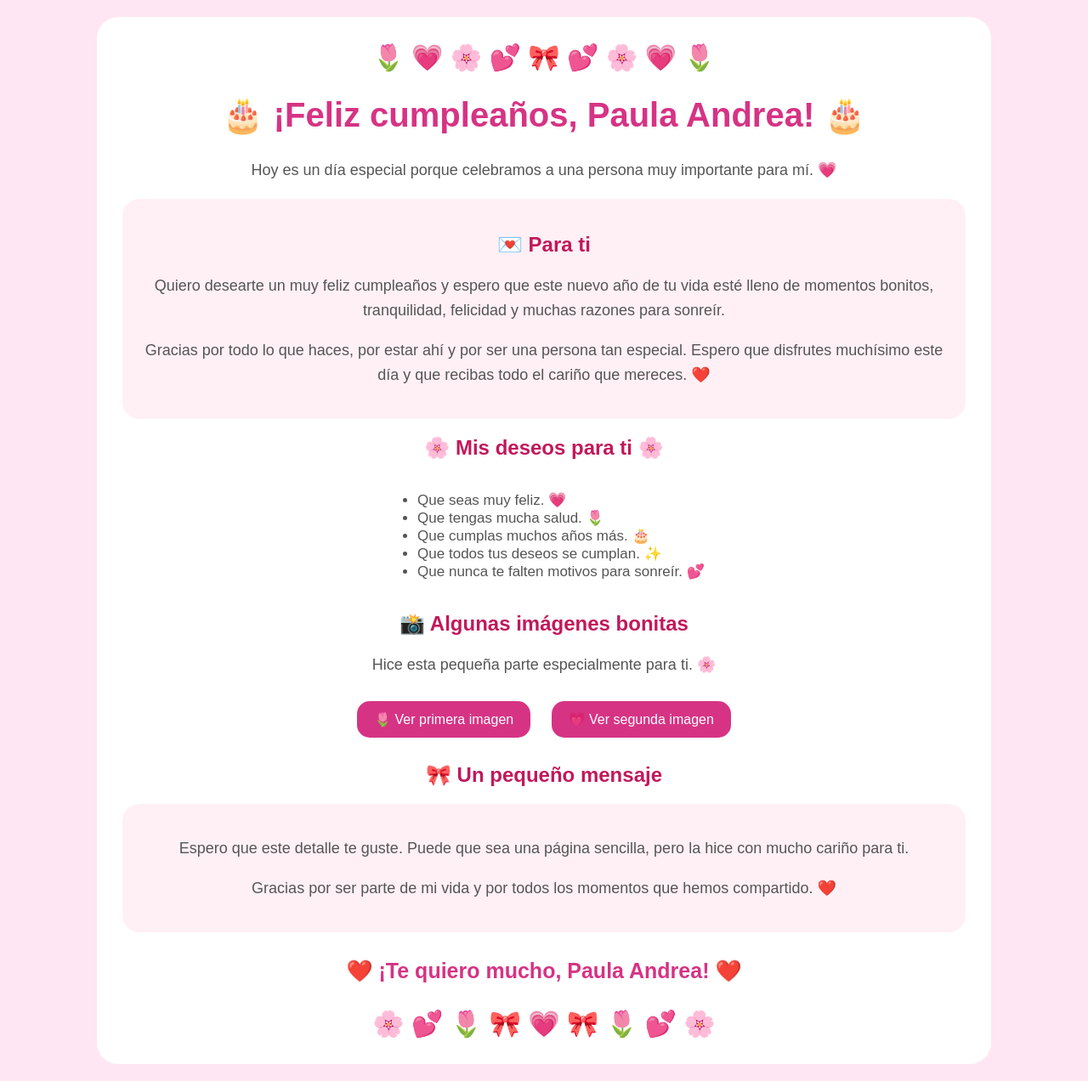
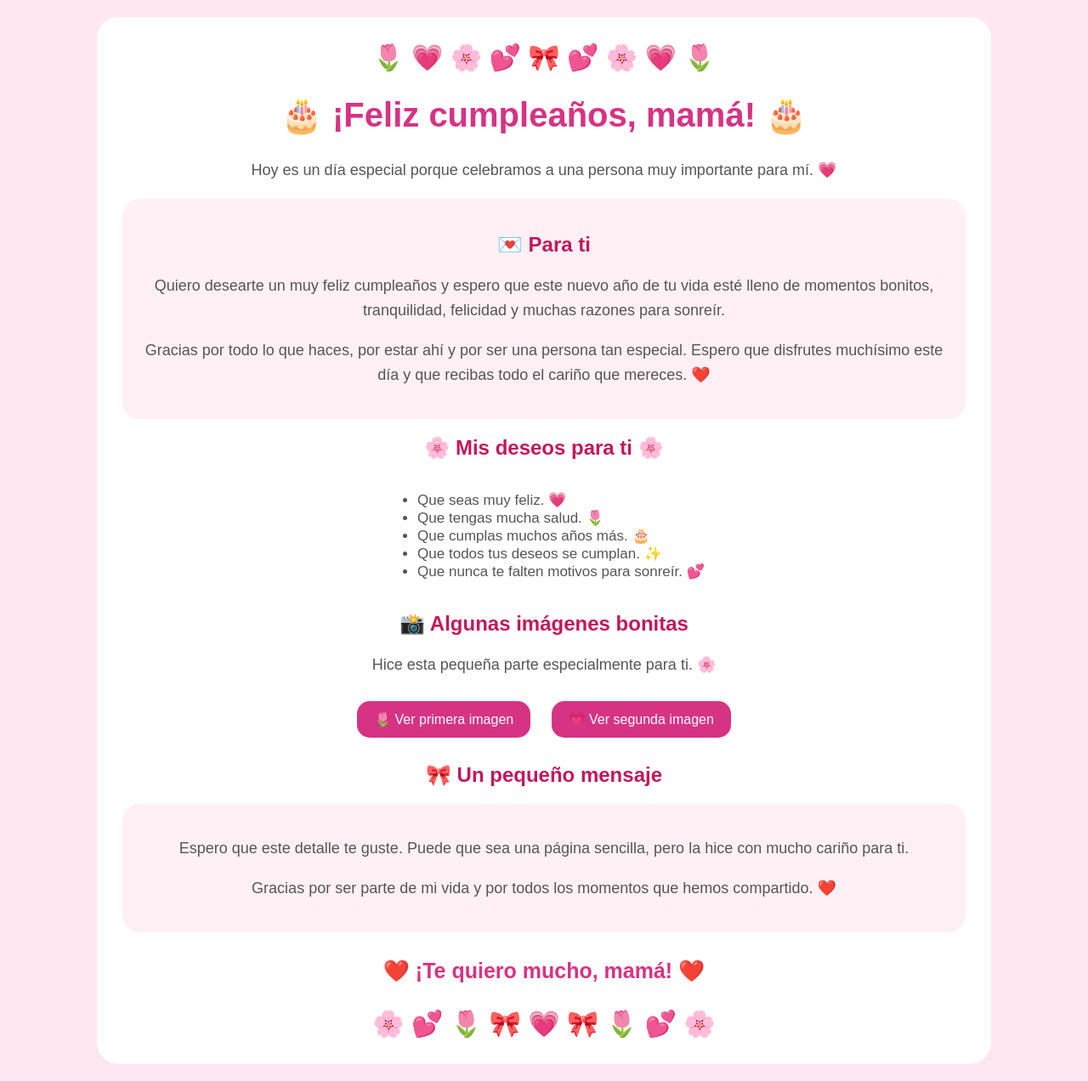
Before and after one commit to foxdormir14-pixel/cumpleanos-paula, a plain HTML site: page index.html in a window 1280 px wide. Shown: the whole page at 85% size. Drawn offline with Linux system fonts and the light colour scheme.

Commit message:
Cambiar nombre en la página de cumpleaños a mamá

```diff
--- a/index.html
+++ b/index.html
@@ -1,6 +1,6 @@
 <!DOCTYPE html><html>
 <head>
-    <title>Feliz cumpleaños, Paula Andrea</title><style>
+    <title>Feliz cumpleaños, mamá</title><style>
     body {
         background-color: #ffe6f2;
         font-family: Arial, sans-serif;
@@ -77,7 +77,7 @@
         🌷 💗 🌸 💕 🎀 💕 🌸 💗 🌷
     </div>
 
-    <h1>🎂 ¡Feliz cumpleaños, Paula Andrea! 🎂</h1>
+    <h1>🎂 ¡Feliz cumpleaños, mamá! 🎂</h1>
 
     <p>
         Hoy es un día especial porque celebramos a una persona
@@ -143,7 +143,7 @@
     </div>
 
     <p class="final">
-        ❤️ ¡Te quiero mucho, Paula Andrea! ❤️
+        ❤️ ¡Te quiero mucho, mamá! ❤️
     </p>
 
     <div class="decoracion">
```
